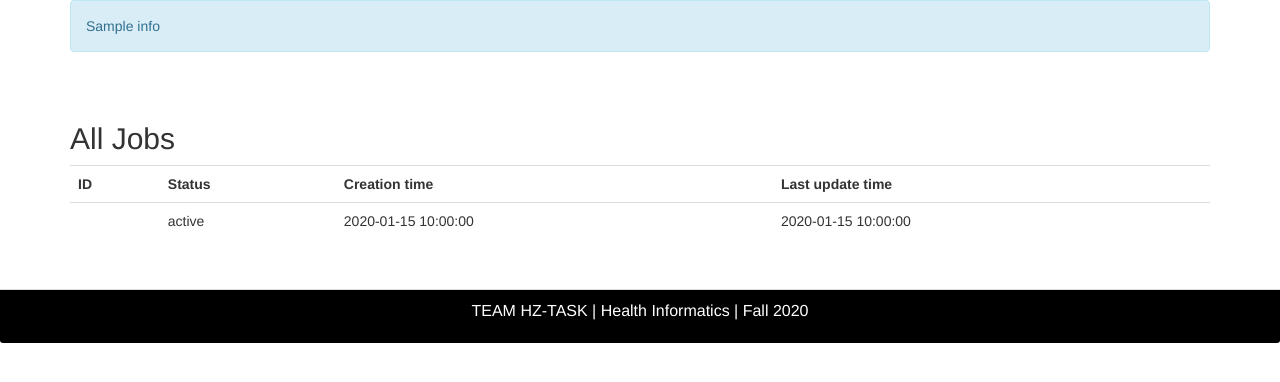
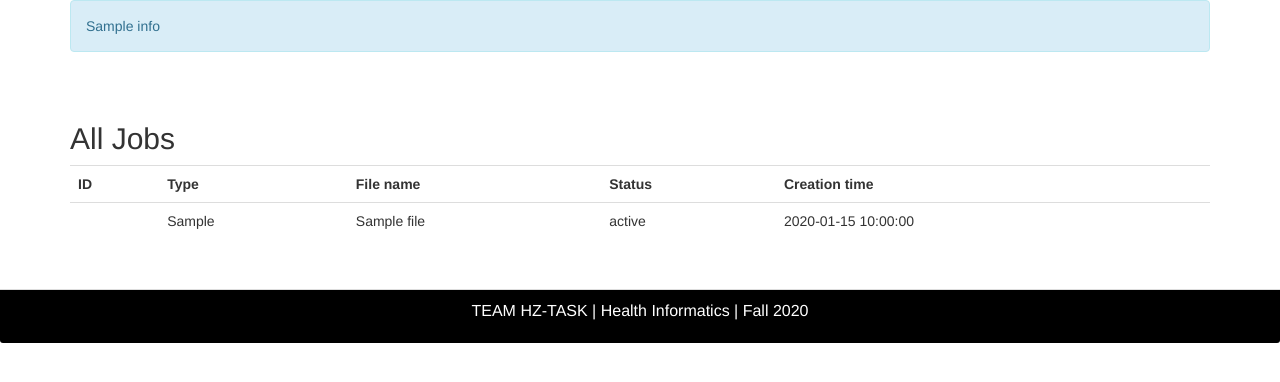
Before and after one commit to tommyswang/Data-Scrapper, a Flask app: template app/templates/jobs/index.html in a window 1280 px wide. Shown: the part 80-462 px from the top of the page. Run offline with Flask 2, Linux system fonts and the light colour scheme; the template is opened without the code that fills it: most values are stand-ins (such as "Sample title", 1, 10 or a date in 2020); data that the repository does not hold is empty; some libraries are stand-ins or nearby versions.

Commit message:
show job type in jobs list and detail pages

```diff
--- a/app/templates/jobs/index.html
+++ b/app/templates/jobs/index.html
@@ -6,17 +6,19 @@
         <table class="table">
             <tr>
                 <th>ID</th>
+                <th>Type</th>
+                <th>File name</th>
                 <th>Status</th>
                 <th>Creation time</th>
-                <th>Last update time</th>
             </tr>
 
             {% for job in jobs %}
             <tr>
                 <td><a href="{{ url_for('jobs.detail', job_id=job.id) }}">{{ hash(job.id, 8) }}</a> </td>
+                <td>{{ job.jobType }}</td>
+                <td>{{ job.file.name }}</td>
                 <td>{{ job.status }}</td>
                 <td>{{ job.sys_created_on }}</td>
-                <td>{{ job.sys_updated_on }}</td>
             </tr>
             {% endfor %}
 
```
Also changed, not shown: app/templates/jobs/detail.html (+4 -3 lines).
